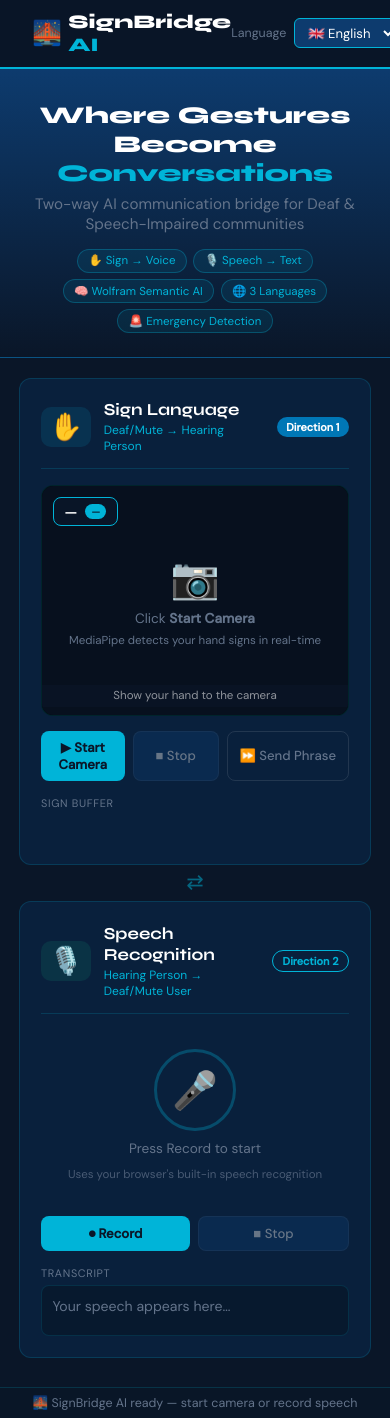
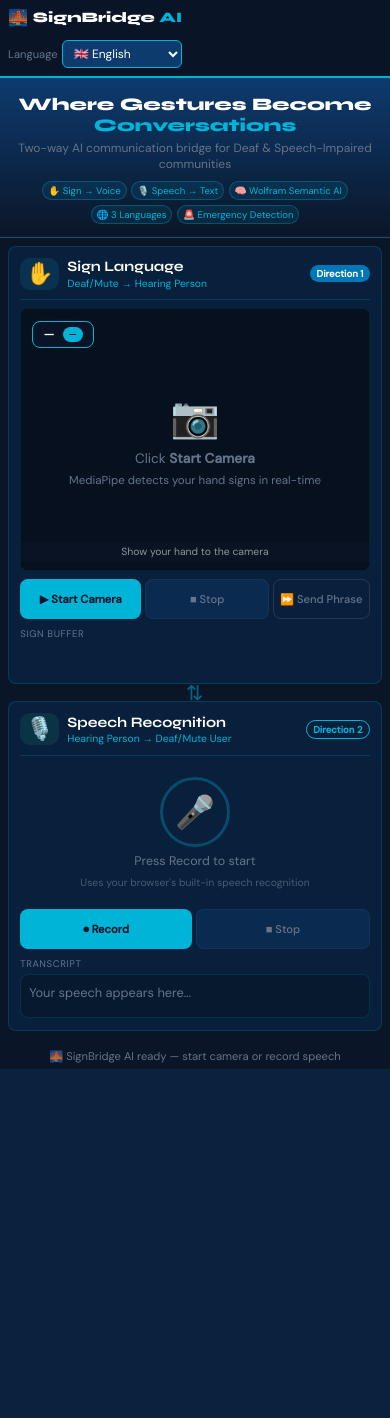
Before and after one commit to kalashrao07-sys/SignBridge-AI-MVP, a Flask app: page / in a window 390 px wide. After the commit the page ends 1069 px from the top, so only its background shows below. Run offline with Flask 3, Linux system fonts and the light colour scheme; some libraries are stand-ins or nearby versions.

Commit message:
style: enhance responsive design and improve layout with clamp units

```diff
--- a/static/css/style.css
+++ b/static/css/style.css
@@ -30,68 +30,73 @@ body {
 /* ── Nav ──────────────────────────────────────────────────────────── */
 .nav {
   display: flex; align-items: center; justify-content: space-between;
-  padding: .65rem 2rem;
+  padding: clamp(0.5rem, 2vw, 0.65rem) clamp(1rem, 4vw, 2rem);
   background: rgba(10,22,40,.97);
   border-bottom: 2px solid var(--teal);
   position: sticky; top: 0; z-index: 100;
+  flex-wrap: wrap;
+  gap: 0.5rem;
 }
 .nav-brand {
-  font-family: 'Syne', sans-serif; font-size: 1.2rem; font-weight: 800;
-  display: flex; align-items: center; gap: .4rem;
+  font-family: 'Syne', sans-serif; font-size: clamp(1rem, 3vw, 1.2rem); font-weight: 800;
+  display: flex; align-items: center; gap: clamp(0.3rem, 1vw, 0.4rem);
 }
 .nav-brand em { color: var(--teal); font-style: normal; }
-.nav-logo { font-size: 1.5rem; }
-.nav-center { display: flex; align-items: center; gap: .6rem; }
+.nav-logo { font-size: clamp(1.2rem, 4vw, 1.5rem); }
+.nav-center { display: flex; align-items: center; gap: clamp(0.4rem, 1vw, 0.6rem); flex-wrap: wrap; }
 
 .badge-nav {
   background: var(--teal); color: var(--navy);
-  font-size: .68rem; font-weight: 700; padding: .22rem .65rem;
+  font-size: clamp(0.6rem, 1.5vw, 0.68rem); font-weight: 700; padding: 0.22rem clamp(0.4rem, 1vw, 0.65rem);
   border-radius: 999px; text-transform: uppercase; letter-spacing: .05em;
+  white-space: nowrap;
 }
 .wolfram-badge {
-  display: flex; align-items: center; gap: .35rem;
+  display: flex; align-items: center; gap: 0.35rem;
   background: rgba(139,92,246,.15); border: 1px solid rgba(139,92,246,.4);
-  color: #c4b5fd; font-size: .75rem; font-weight: 600;
-  padding: .22rem .65rem; border-radius: 999px;
+  color: #c4b5fd; font-size: clamp(0.65rem, 1.5vw, 0.75rem); font-weight: 600;
+  padding: 0.22rem clamp(0.4rem, 1vw, 0.65rem); border-radius: 999px;
+  white-space: nowrap;
 }
-.dot-green { color: var(--green); font-size: .7rem; }
-.dot-yellow { color: var(--orange); font-size: .7rem; }
+.dot-green { color: var(--green); font-size: 0.7rem; }
+.dot-yellow { color: var(--orange); font-size: 0.7rem; }
 
-.nav-right { display: flex; align-items: center; gap: .5rem; }
-.lang-label { font-size: .78rem; color: var(--tmut); }
+.nav-right { display: flex; align-items: center; gap: clamp(0.3rem, 1vw, 0.5rem); flex-wrap: wrap; }
+.lang-label { font-size: clamp(0.7rem, 1.5vw, 0.78rem); color: var(--tmut); white-space: nowrap; }
 .lang-select {
   background: var(--mid); color: var(--white);
   border: 1px solid var(--teal); border-radius: 6px;
-  padding: .28rem .55rem; font-family: inherit; font-size: .82rem;
-  cursor: pointer;
+  padding: clamp(0.25rem, 1vw, 0.28rem) clamp(0.4rem, 1.5vw, 0.55rem);
+  font-family: inherit; font-size: clamp(0.75rem, 1.5vw, 0.82rem);
+  cursor: pointer; min-width: 120px;
 }
 
 /* ── Hero ──────────────────────────────────────────────────────────── */
 .hero {
-  text-align: center; padding: 2rem 1rem 1.5rem;
+  text-align: center; padding: clamp(1rem, 4vw, 2rem) clamp(0.75rem, 3vw, 1rem) clamp(1rem, 3vw, 1.5rem);
   background: linear-gradient(180deg, #0d3b6e 0%, var(--navy) 100%);
   border-bottom: 1px solid rgba(0,180,216,.2);
 }
 .hero h1 {
   font-family: 'Syne', sans-serif;
-  font-size: clamp(1.5rem, 3.5vw, 2.4rem); font-weight: 800;
+  font-size: clamp(1.2rem, 5vw, 2.4rem); font-weight: 800;
 }
 .hi { color: var(--teal); }
-.hero p { color: var(--tmut); font-size: .95rem; margin-top: .4rem; }
+.hero p { color: var(--tmut); font-size: clamp(0.8rem, 2vw, 0.95rem); margin-top: clamp(0.25rem, 1vw, 0.4rem); }
 .pills {
   display: flex; flex-wrap: wrap; justify-content: center;
-  gap: .4rem; margin-top: .9rem;
+  gap: clamp(0.3rem, 1vw, 0.4rem); margin-top: clamp(0.6rem, 2vw, 0.9rem);
 }
 .pills span {
   background: rgba(0,180,216,.1); border: 1px solid rgba(0,180,216,.3);
-  color: var(--teal); font-size: .72rem; padding: .22rem .65rem;
+  color: var(--teal); font-size: clamp(0.65rem, 1.5vw, 0.72rem); padding: clamp(0.15rem, 0.5vw, 0.22rem) clamp(0.4rem, 1.5vw, 0.65rem);
   border-radius: 999px;
 }
 
 /* ── Panels ────────────────────────────────────────────────────────── */
 .panels {
   display: grid; grid-template-columns: 1fr 48px 1fr;
-  flex: 1; padding: 1.2rem 1.2rem 1.8rem;
+  flex: 1; padding: clamp(0.8rem, 3vw, 1.2rem) clamp(0.8rem, 3vw, 1.2rem) clamp(1rem, 4vw, 1.8rem);
   max-width: 1380px; margin: 0 auto; width: 100%;
   gap: 0;
 }
@@ -99,24 +104,25 @@ body {
   background: rgba(13,59,110,.3);
   border: 1px solid rgba(0,180,216,.18);
   border-radius: var(--r);
-  padding: 1.3rem;
-  display: flex; flex-direction: column; gap: .95rem;
+  padding: clamp(0.9rem, 3vw, 1.3rem);
+  display: flex; flex-direction: column; gap: clamp(0.6rem, 2vw, 0.95rem);
 }
 .panel-hdr {
-  display: flex; align-items: center; gap: .8rem;
+  display: flex; align-items: center; gap: clamp(0.5rem, 1.5vw, 0.8rem);
   border-bottom: 1px solid rgba(0,180,216,.18);
-  padding-bottom: .9rem;
+  padding-bottom: clamp(0.6rem, 2vw, 0.9rem);
+  flex-wrap: wrap;
 }
 .panel-icon-box {
-  font-size: 1.7rem; background: rgba(0,180,216,.12);
-  border-radius: 10px; padding: .4rem .5rem; line-height: 1;
+  font-size: clamp(1.4rem, 3vw, 1.7rem); background: rgba(0,180,216,.12);
+  border-radius: 10px; padding: clamp(0.3rem, 1vw, 0.4rem) clamp(0.35rem, 1vw, 0.5rem); line-height: 1;
 }
 .mic-icon-box { background: rgba(16,185,129,.12); }
-.panel-hdr h2 { font-family: 'Syne', sans-serif; font-size: 1.05rem; font-weight: 700; }
-.dir-sub { font-size: .75rem; color: var(--teal); margin-top: .1rem; }
+.panel-hdr h2 { font-family: 'Syne', sans-serif; font-size: clamp(0.95rem, 2vw, 1.05rem); font-weight: 700; }
+.dir-sub { font-size: clamp(0.65rem, 1.2vw, 0.75rem); color: var(--teal); margin-top: .1rem; }
 .dir-tag {
   margin-left: auto; background: var(--teal2); color: var(--white);
-  font-size: .68rem; font-weight: 700; padding: .18rem .6rem;
+  font-size: clamp(0.6rem, 1.2vw, 0.68rem); font-weight: 700; padding: clamp(0.12rem, 0.5vw, 0.18rem) clamp(0.4rem, 1.5vw, 0.6rem);
   border-radius: 999px; white-space: nowrap;
 }
 .dir2 { background: transparent; border: 1px solid var(--teal); color: var(--teal); }
@@ -130,6 +136,7 @@ body {
   position: relative; aspect-ratio: 4/3;
   background: #000; border-radius: var(--r);
   overflow: hidden; border: 1px solid rgba(0,180,216,.2);
+  min-height: 200px;
 }
 .cam-wrap canvas, .cam-wrap video {
   width: 100%; height: 100%; object-fit: cover;
@@ -164,25 +171,28 @@ body {
 }
 
 /* ── Buttons ──────────────────────────────────────────────────────── */
-.btn-row { display: flex; gap: .5rem; }
+.btn-row { display: flex; gap: clamp(0.3rem, 1vw, 0.5rem); flex-wrap: wrap; }
 .btn {
-  flex: 1; padding: .5rem .75rem; border: none; border-radius: 8px;
-  font-family: 'DM Sans', sans-serif; font-size: .82rem; font-weight: 500;
+  flex: 1; min-width: 100px; padding: clamp(0.4rem, 1.5vw, 0.5rem) clamp(0.5rem, 2vw, 0.75rem);
+  border: none; border-radius: 8px;
+  font-family: 'DM Sans', sans-serif; font-size: clamp(0.75rem, 1.5vw, 0.82rem); font-weight: 500;
   cursor: pointer; transition: all .18s;
+  min-height: 44px;
+  touch-action: manipulation;
 }
 .btn:disabled { opacity: .38; cursor: not-allowed; }
 .btn.primary  { background: var(--teal); color: var(--navy); font-weight: 700; }
 .btn.primary:hover:not(:disabled)  { background: #00cfee; transform: translateY(-1px); }
 .btn.secondary { background: var(--mid); color: var(--white); border: 1px solid rgba(255,255,255,.12); }
 .btn.secondary:hover:not(:disabled){ background: #1a4a80; }
-.btn.ghost { background: transparent; color: var(--tmut); border: 1px solid rgba(255,255,255,.1); flex: 0 0 auto; }
-.btn.play { background: var(--green); color: var(--white); font-weight: 700; flex: 0 0 auto; }
+.btn.ghost { background: transparent; color: var(--tmut); border: 1px solid rgba(255,255,255,.1); flex: 0 0 auto; min-width: 90px; }
+.btn.play { background: var(--green); color: var(--white); font-weight: 700; flex: 0 0 auto; min-width: 100px; }
 .btn.play:hover:not(:disabled){ background: #0ea572; }
 
 /* ── Buffer ───────────────────────────────────────────────────────── */
-.buffer-block { display: flex; flex-direction: column; gap: .3rem; }
-.block-label { font-size: .68rem; color: var(--tmut); text-transform: uppercase; letter-spacing: .06em; }
-.buffer-chips { display: flex; flex-wrap: wrap; gap: .35rem; min-height: 1.8rem; }
+.buffer-block { display: flex; flex-direction: column; gap: clamp(0.2rem, 0.8vw, 0.3rem); }
+.block-label { font-size: clamp(0.6rem, 1.2vw, 0.68rem); color: var(--tmut); text-transform: uppercase; letter-spacing: .06em; }
+.buffer-chips { display: flex; flex-wrap: wrap; gap: clamp(0.25rem, 0.8vw, 0.35rem); min-height: 1.8rem; }
 .chip {
   background: rgba(0,180,216,.15); border: 1px solid rgba(0,180,216,.4);
   color: var(--teal); font-size: .75rem; font-weight: 700;
@@ -251,25 +262,25 @@ body {
 @keyframes pulse { 0%,100%{opacity:1} 50%{opacity:.55} }
 
 /* ── Mic ──────────────────────────────────────────────────────────── */
-.mic-wrap { display: flex; flex-direction: column; align-items: center; gap: .6rem; padding: 1.2rem 0; }
+.mic-wrap { display: flex; flex-direction: column; align-items: center; gap: clamp(0.4rem, 1.5vw, 0.6rem); padding: clamp(0.8rem, 2vw, 1.2rem) 0; }
 .mic-ring {
-  width: 82px; height: 82px; border-radius: 50%;
+  width: clamp(65px, 12vw, 82px); height: clamp(65px, 12vw, 82px); border-radius: 50%;
   border: 3px solid rgba(0,180,216,.3);
   display: flex; align-items: center; justify-content: center;
   transition: all .3s;
 }
 .mic-ring.recording { border-color: var(--red); animation: ripple 1s ease-out infinite; }
 @keyframes ripple { 0%{box-shadow:0 0 0 0 rgba(239,68,68,.5)} 100%{box-shadow:0 0 0 18px rgba(239,68,68,0)} }
-.mic-emoji { font-size: 2.3rem; }
-.mic-status { font-size: .85rem; color: var(--tmut); }
-.mic-sub    { font-size: .72rem; color: rgba(100,116,139,.7); text-align: center; }
+.mic-emoji { font-size: clamp(1.8rem, 4vw, 2.3rem); }
+.mic-status { font-size: clamp(0.78rem, 1.5vw, 0.85rem); color: var(--tmut); }
+.mic-sub    { font-size: clamp(0.65rem, 1.2vw, 0.72rem); color: rgba(100,116,139,.7); text-align: center; }
 
 /* ── Transcript ───────────────────────────────────────────────────── */
-.transcript-block { display: flex; flex-direction: column; gap: .3rem; }
+.transcript-block { display: flex; flex-direction: column; gap: clamp(0.2rem, 0.8vw, 0.3rem); }
 .transcript-text {
   background: rgba(0,0,0,.22); border: 1px solid rgba(0,180,216,.15);
-  border-radius: 8px; padding: .65rem; font-size: .88rem;
-  color: var(--tmut); min-height: 3.2rem; line-height: 1.5;
+  border-radius: 8px; padding: clamp(0.5rem, 2vw, 0.65rem); font-size: clamp(0.8rem, 1.5vw, 0.88rem);
+  color: var(--tmut); min-height: clamp(2.5rem, 8vw, 3.2rem); line-height: 1.5;
 }
 .transcript-text.has-text { color: var(--white); }
 
@@ -278,31 +289,139 @@ body {
   background: rgba(13,59,110,.55); border: 1px solid var(--teal);
   border-radius: var(--r); overflow: hidden;
 }
-.smart-inner { padding: .9rem; font-family: 'Syne', sans-serif; font-size: 1.2rem; font-weight: 700; min-height: 2.8rem; }
+.smart-inner { padding: clamp(0.7rem, 2vw, 0.9rem); font-family: 'Syne', sans-serif; font-size: clamp(1rem, 2.5vw, 1.2rem); font-weight: 700; min-height: clamp(2.4rem, 6vw, 2.8rem); word-wrap: break-word; }
 .smart-footer {
   display: flex; align-items: center; justify-content: space-between;
-  padding: .35rem .9rem; background: rgba(0,0,0,.2);
-  font-size: .7rem; color: var(--tmut);
+  padding: clamp(0.25rem, 1vw, 0.35rem) clamp(0.7rem, 2vw, 0.9rem); background: rgba(0,0,0,.2);
+  font-size: clamp(0.63rem, 1.2vw, 0.7rem); color: var(--tmut);
 }
 .alert-indicator { color: var(--green); }
 .alert-indicator.emergency { color: var(--red); animation: pulse 1s infinite; }
 
 /* ── Translation ──────────────────────────────────────────────────── */
-.trans-row { display: flex; flex-direction: column; gap: .3rem; }
+.trans-row { display: flex; flex-direction: column; gap: clamp(0.2rem, 0.8vw, 0.3rem); }
 .trans-text {
-  font-size: .95rem; color: #90e0ef; font-style: italic;
-  background: rgba(0,0,0,.2); border-radius: 8px; padding: .5rem .7rem;
+  font-size: clamp(0.85rem, 1.5vw, 0.95rem); color: #90e0ef; font-style: italic;
+  background: rgba(0,0,0,.2); border-radius: 8px; padding: clamp(0.4rem, 1.5vw, 0.5rem) clamp(0.5rem, 2vw, 0.7rem);
 }
 
 /* ── Status bar ───────────────────────────────────────────────────── */
 .status-bar {
-  background: rgba(10,22,40,.97); border-top: 1px solid rgba(0,180,216,.18);
+  backgrounclamp(0.3rem, 1vw, 0.45rem) clamp(0.75rem, 3vw, 2rem); font-size: clamp(0.7rem, 1.3vw, 0.78rem)top: 1px solid rgba(0,180,216,.18);
   padding: .45rem 2rem; font-size: .78rem; color: var(--tmut); text-align: center;
 }
-#statusMsg.status-success { color: var(--green); }
-#statusMsg.status-error   { color: var(--red); }
+#statusMsg.status-s1024px) {
+  .panels { grid-template-columns: 1fr; }
+  .divider { height: 36px; transform: rotate(90deg); margin: clamp(0.5rem, 2vw, 1rem) 0; }
+  .nav-center { display: flex; }
+}
 
-/* ── Responsive ───────────────────────────────────────────────────── */
+@media (max-width: 768px) {
+  body { font-size: 14px; }
+
+  .nav {
+    padding: clamp(0.5rem, 2vw, 0.65rem) clamp(0.75rem, 2vw, 1rem);
+  }
+
+  .nav-center { display: none; }
+
+  .nav-right { order: 3; width: 100%; margin-top: 0.5rem; justify-content: flex-start; }
+
+  .panels {
+    grid-template-columns: 1fr;
+    padding: clamp(0.6rem, 2vw, 1.2rem);
+  }
+
+  .panel { padding: clamp(0.8rem, 2vw, 1.3rem); }
+
+  .btn { min-height: 42px; }
+
+  .wf-insights-body { grid-template-columns: 1fr; }
+
+  .wf-insight-col { border-right: none; border-bottom: 1px solid #1a2a3a; padding: clamp(0.8rem, 2vw, 1.2rem); }
+
+  .wf-insight-col:last-child { border-bottom: none; }
+}
+
+@media (max-width: 480px) {
+  :root { --r: 8px; }
+
+  body { font-size: 13px; }
+
+  .nav {
+    padding: 0.5rem clamp(0.5rem, 2vw, 0.75rem);
+    gap: 0.3rem;
+  }
+
+  .nav-brand { font-size: clamp(0.9rem, 3vw, 1rem); }
+
+  .nav-logo { font-size: clamp(1rem, 3.5vw, 1.2rem); }
+
+  .hero { padding: 1rem clamp(0.5rem, 2vw, 0.75rem) 0.8rem; }
+
+  .hero h1 { font-size: clamp(1.1rem, 4.5vw, 1.8rem); }
+
+  .hero p { font-size: clamp(0.75rem, 1.8vw, 0.85rem); }
+
+  .pills span { font-size: clamp(0.6rem, 1.3vw, 0.68rem); padding: 0.12rem clamp(0.3rem, 1vw, 0.5rem); }
+
+  .panels { padding: clamp(0.5rem, 2vw, 1rem) clamp(0.5rem, 2vw, 1rem) clamp(0.8rem, 3vw, 1.8rem); }
+
+  .panel { padding: clamp(0.7rem, 2vw, 1.1rem); gap: clamp(0.5rem, 1.5vw, 0.8rem); }
+
+  .panel-hdr { gap: clamp(0.5rem, 1vw, 0.8rem); flex-wrap: wrap; }
+
+  .panel-icon-box { font-size: 1.4rem; }
+
+  .panel-hdr h2 { font-size: clamp(0.9rem, 2vw, 1rem); }
+
+  .dir-tag { font-size: clamp(0.6rem, 1.3vw, 0.68rem); }
+
+  .btn {
+    flex: 1;
+    min-height: 40px;
+    font-size: clamp(0.7rem, 1.3vw, 0.8rem);
+    padding: clamp(0.35rem, 1vw, 0.45rem) clamp(0.4rem, 1.5vw, 0.65rem);
+    min-width: 80px;
+  }
+
+  .btn-row { gap: clamp(0.25rem, 0.8vw, 0.4rem); }
+
+  .cam-wrap { min-height: 180px; }
+
+  .det-badge { font-size: clamp(0.8rem, 1.5vw, 0.95rem); }
+
+  .conf-pill { font-size: clamp(0.58rem, 1.2vw, 0.66rem); }
+
+  .det-desc { font-size: clamp(0.65rem, 1.2vw, 0.72rem); }
+
+  .buffer-block, .transcript-block, .trans-row { gap: clamp(0.2rem, 0.8vw, 0.3rem); }
+
+  .res-label { font-size: clamp(0.58rem, 1.2vw, 0.66rem); }
+
+  .res-raw { font-size: clamp(0.78rem, 1.5vw, 0.85rem); }
+
+  .res-main { font-size: clamp(0.95rem, 1.8vw, 1.05rem); }
+
+  .transcript-text { font-size: clamp(0.8rem, 1.5vw, 0.88rem); min-height: 2.8rem; }
+
+  .mic-wrap { padding: clamp(0.8rem, 2vw, 1.2rem) 0; }
+
+  .mic-ring { width: 70px; height: 70px; }
+
+  .mic-emoji { font-size: 2rem; }
+
+  .status-bar { padding: 0.35rem clamp(0.5rem, 2vw, 1rem); font-size: clamp(0.7rem, 1.3vw, 0.78rem); }
+
+  .wf-log { font-size: clamp(0.7rem, 1.3vw, 0.78rem); padding: clamp(0.6rem, 2vw, 0.8rem); }
+
+  .wf-log-title { font-size: clamp(0.72rem, 1.4vw, 0.8rem); margin-bottom: clamp(0.4rem, 1vw, 0.55rem); }
+
+  .emergency-alert { font-size: clamp(0.75rem, 1.4vw, 0.85rem); padding: clamp(0.4rem, 1vw, 0.6rem); }
+
+  .emg-hdr { font-size: clamp(0.75rem, 1.4vw, 0.82rem); }
+
+  .emg-body { font-size: clamp(1rem, 2vw, 1.25rem)───────────────────────────────────────── */
 @media (max-width: 860px) {
   .panels { grid-template-columns: 1fr; }
   .divider { height: 36px; transform: rotate(90deg); }
```
Also changed, not shown: other parts of static/css/style.css (+12 -11 lines).
